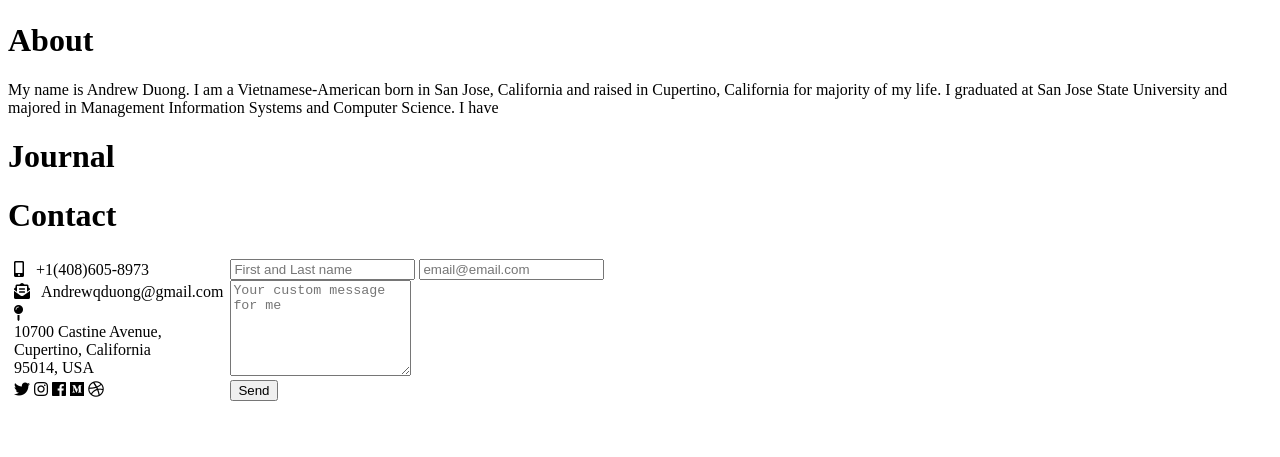
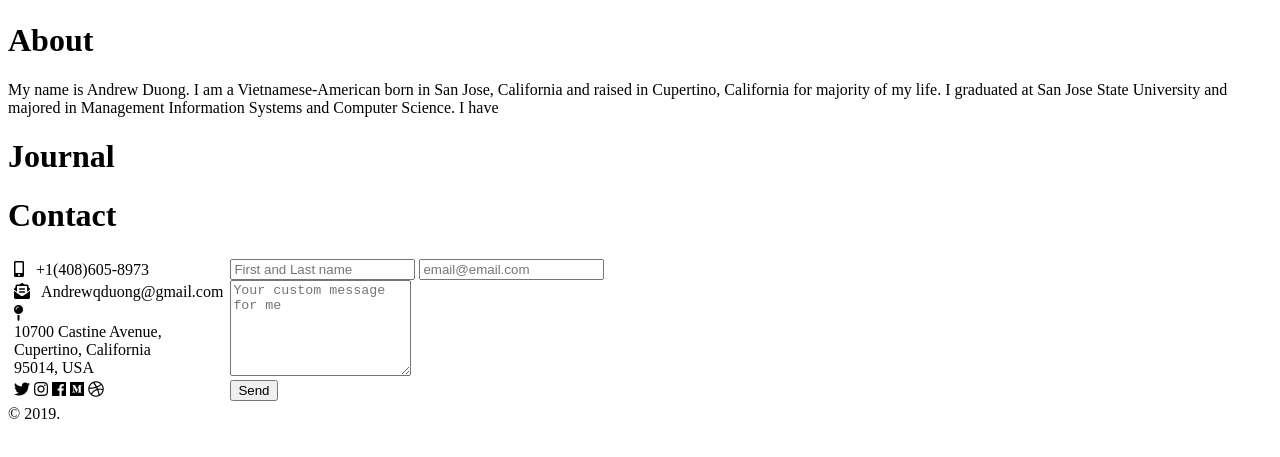
Before and after one commit to duongsters/updated-portfolio, a plain HTML site: page index.html in a window 1280 px wide. Shown: the part 259-716 px from the top of the page. Drawn offline with nearby package versions, Linux system fonts and the light colour scheme; files that its build step writes are made by us from their sources; files whose address does not match are found by name.

Commit message:
made changes in the footer

```diff
--- a/index.html
+++ b/index.html
@@ -147,6 +147,9 @@
     </div>
 
     <!-- my footer is placed here below my contact portion and at the very end of the webpage -->
+    <div id="footer">
+        &#169 2019.
+    </div>
 
 <!-- end of 'mainContainer' class div -->
 </div>
```
